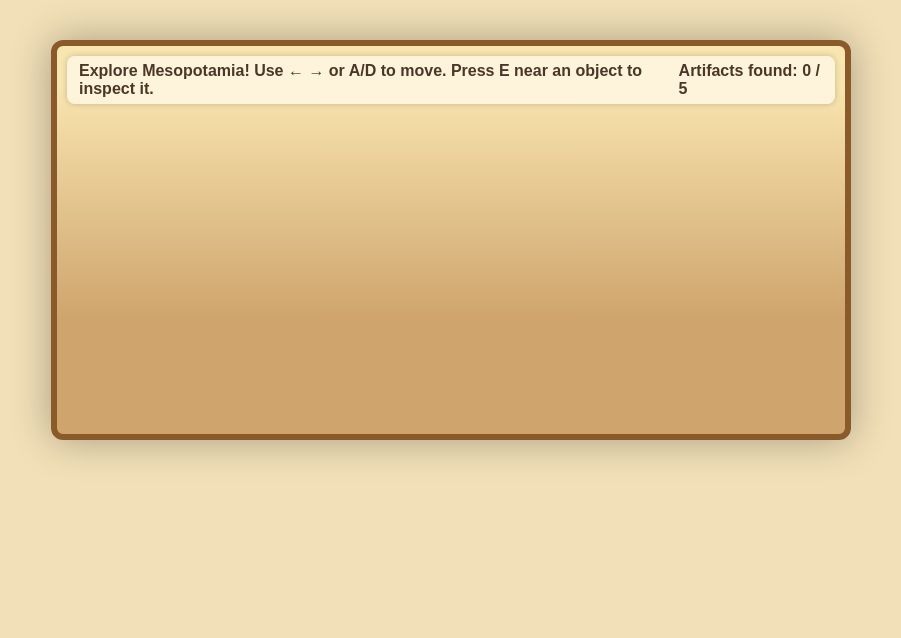
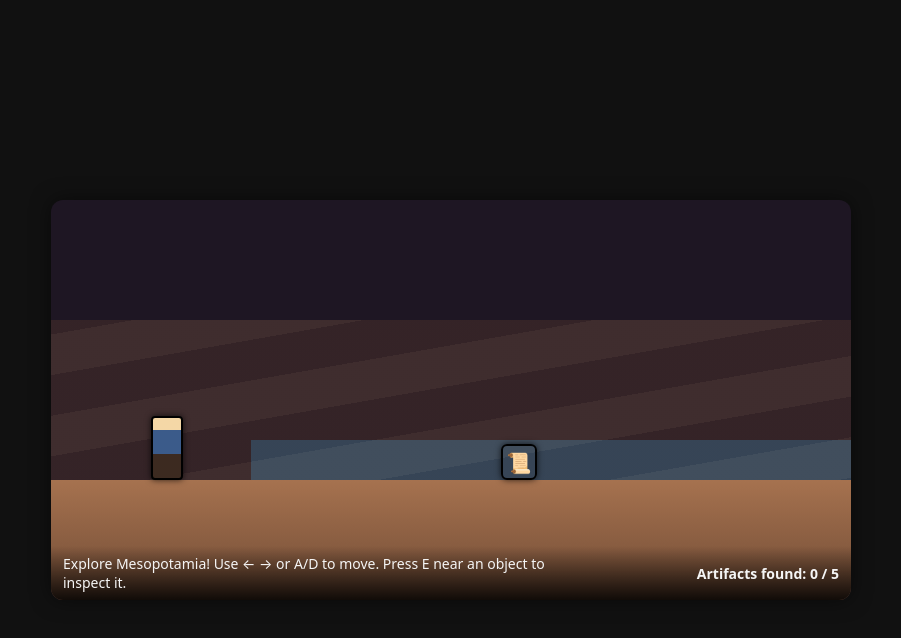
Before and after one commit to AdiMirchandani/Time-Trek, a plain HTML site: page index.html in a window 1280 px wide. Shown: the whole page, without its empty margins (189-1090 px from the left). Drawn offline with Linux system fonts and the light colour scheme.

Commit message:
Update style.css

```diff
--- a/style.css
+++ b/style.css
@@ -1,163 +1,143 @@
-/* --- General Reset --- */
 * {
+  box-sizing: border-box;
   margin: 0;
   padding: 0;
-  box-sizing: border-box;
+  font-family: system-ui, -apple-system, BlinkMacSystemFont, "Segoe UI", sans-serif;
 }
 
 body {
-  background-color: #f2e0b8; /* warm sandy tone */
-  overflow: hidden;
-  font-family: "Poppins", sans-serif;
-  color: #4a3728;
+  background: #111;
+  display: flex;
+  align-items: center;
+  justify-content: center;
+  height: 100vh;
+  color: #f5f5f5;
 }
 
-/* --- Game container --- */
+/* Main game area */
 #game-container {
   position: relative;
   width: 800px;
   height: 400px;
-  margin: 40px auto;
-  border: 6px solid #8b5a2b;
   border-radius: 12px;
-  background: linear-gradient(to top, #cfa56d 30%, #f9e5b0 90%);
   overflow: hidden;
-  box-shadow: 0 0 40px rgba(0, 0, 0, 0.3);
+  box-shadow: 0 0 20px rgba(0, 0, 0, 0.5);
+  background: #1e1623;
 }
 
-/* --- World layers --- */
+/* World is wider than the visible window to allow “scrolling” */
 #world {
-  position: relative;
-  width: 2400px;
+  position: absolute;
+  top: 0;
+  left: 0;
+  width: 2400px; /* big world */
   height: 100%;
-  transition: transform 0.1s ease-out;
+  transform: translateX(0);
+  transition: transform 0.05s linear;
 }
 
-/* Parallax background layers */
+/* Simple layered background */
 .background.layer.ground {
-  background: url("images/desert_ground.png") repeat-x;
-  background-size: cover;
-  height: 100px;
-  width: 2400px;
+  position: absolute;
   bottom: 0;
-  position: absolute;
+  width: 100%;
+  height: 120px;
+  background: linear-gradient(to top, #704b35, #a6724f);
 }
 
 .background.layer.river {
-  background: url("images/river.png") repeat-x;
-  background-size: contain;
   position: absolute;
-  bottom: 80px;
-  width: 2400px;
-  height: 120px;
-  opacity: 0.8;
+  bottom: 120px;
+  left: 200px;
+  width: 900px;
+  height: 40px;
+  background: #246b9b;
+  opacity: 0.6;
 }
 
 .background.layer.city {
-  background: url("images/ziggurat_skyline.png") repeat-x;
-  background-size: cover;
   position: absolute;
-  bottom: 150px;
-  width: 2400px;
-  height: 200px;
-  opacity: 0.7;
+  bottom: 120px;
+  left: 0;
+  width: 100%;
+  height: 160px;
+  background: repeating-linear-gradient(
+    -10deg,
+    #5e3c2e,
+    #5e3c2e 40px,
+    #7c5742 40px,
+    #7c5742 80px
+  );
+  opacity: 0.35;
 }
 
-/* --- Player --- */
+/* Player - the archaeologist */
 #player {
   position: absolute;
-  bottom: 100px;
-  width: 48px;
-  height: 72px;
-  background: url("images/player_idle.png") center/contain no-repeat;
-  animation: idle 1s infinite alternate;
-  transition: transform 0.05s ease-out;
+  width: 32px;
+  height: 64px;
+  background: linear-gradient(to bottom, #f4d7a6 0 20%, #3b5b8a 20% 60%, #3c2a20 60% 100%);
+  border-radius: 4px;
+  border: 2px solid #000;
+  top: 216px; /* stands on ground */
+  left: 100px;
+  box-shadow: 0 0 6px rgba(0, 0, 0, 0.7);
 }
 
-@keyframes idle {
-  from { transform: translateY(0); }
-  to { transform: translateY(-2px); }
-}
-
-/* Walking animation */
-.walking {
-  background: url("images/player_walk.gif") center/contain no-repeat;
-  animation: walk 0.6s steps(6) infinite;
-}
-
-@keyframes walk {
-  0% { transform: translateY(0); }
-  50% { transform: translateY(-3px); }
-  100% { transform: translateY(0); }
-}
-
-/* --- Artifacts --- */
+/* Artifacts */
 .artifact {
   position: absolute;
-  bottom: 100px;
-  width: 48px;
-  height: 48px;
-  background-size: contain;
-  background-repeat: no-repeat;
-  filter: drop-shadow(2px 3px 2px rgba(0, 0, 0, 0.4));
-  cursor: pointer;
-  transition: transform 0.2s ease, opacity 0.3s;
-}
-
-.artifact:hover {
-  transform: scale(1.1);
-}
-
-/* Individual artifact images */
-#artifact-cuneiform {
-  background-image: url("images/cuneiform.png");
-}
-#artifact-plow {
-  background-image: url("images/plow.png");
-}
-#artifact-irrigation {
-  background-image: url("images/irrigation.png");
-}
-#artifact-wheel {
-  background-image: url("images/wheel.png");
-}
-#artifact-math {
-  background-image: url("images/math_tablet.png");
-}
-
-/* Collected fade effect */
-.artifact.collected {
-  opacity: 0.3;
-  filter: grayscale(100%);
-}
-
-/* --- HUD --- */
-#hud {
-  position: absolute;
-  top: 10px;
-  left: 10px;
-  right: 10px;
-  display: flex;
-  justify-content: space-between;
-  font-size: 16px;
-  font-weight: 600;
-  background: rgba(255, 248, 230, 0.8);
-  border-radius: 8px;
-  padding: 6px 12px;
-  box-shadow: 0 0 6px rgba(0, 0, 0, 0.2);
-}
-
-/* --- Popup --- */
-#popup {
-  position: absolute;
-  top: 0;
-  left: 0;
-  width: 100%;
-  height: 100%;
-  background: rgba(40, 26, 13, 0.8);
+  bottom: 120px;
+  width: 36px;
+  height: 36px;
+  border-radius: 6px;
+  border: 2px solid #000;
+  box-shadow: 0 0 6px rgba(0, 0, 0, 0.7);
   display: flex;
   align-items: center;
   justify-content: center;
+  font-size: 20px;
+  cursor: pointer;
+}
+
+.artifact::after {
+  /* Default icon (overwritten per type using data-type in JS if you want) */
+  content: "❓";
+}
+
+/* Collected state */
+.artifact.collected {
+  opacity: 0.3;
+  filter: grayscale(1);
+}
+
+/* HUD */
+#hud {
+  position: absolute;
+  bottom: 0;
+  left: 0;
+  width: 100%;
+  padding: 8px 12px;
+  background: linear-gradient(to top, rgba(0, 0, 0, 0.85), transparent);
+  font-size: 14px;
+  display: flex;
+  justify-content: space-between;
+  align-items: center;
+}
+
+#message {
+  max-width: 520px;
+}
+
+/* Popup */
+#popup {
+  position: absolute;
+  inset: 0;
+  background: rgba(0, 0, 0, 0.75);
+  display: flex;
+  align-items: center;
+  justify-content: center;
+  z-index: 10;
 }
 
 #popup.hidden {
@@ -165,37 +145,58 @@ body {
 }
 
 #popup-content {
-  background: #fff7e6;
-  color: #3d2a15;
-  width: 70%;
-  padding: 20px;
+  background: #2c2130;
   border-radius: 10px;
-  text-align: center;
-  box-shadow: 0 0 20px rgba(0, 0, 0, 0.4);
+  padding: 20px 24px;
+  max-width: 520px;
+  border: 1px solid #a07ecb;
+  box-shadow: 0 0 14px rgba(0, 0, 0, 0.7);
 }
 
-#popup-content h2 {
-  margin-bottom: 10px;
-  color: #8b4513;
+#popup-title {
+  margin-bottom: 8px;
 }
 
-#popup-content p {
-  font-size: 16px;
-  line-height: 1.5;
+#popup-text {
+  line-height: 1.4;
+  margin-bottom: 14px;
 }
 
 #popup-close {
-  margin-top: 15px;
-  padding: 8px 16px;
-  font-size: 15px;
-  background-color: #a0662b;
+  padding: 6px 12px;
+  border-radius: 6px;
   border: none;
-  border-radius: 6px;
-  color: white;
+  background: #a07ecb;
+  color: #111;
+  font-weight: 600;
   cursor: pointer;
-  transition: background 0.3s;
 }
 
 #popup-close:hover {
-  background-color: #c27a32;
+  background: #c6a8f3;
 }
+
+/* Artifacts icons per type (just for fun) */
+#artifact-cuneiform::after {
+  content: "📜";
+}
+
+#artifact-plow::after {
+  content: "🌾";
+}
+
+#artifact-irrigation::after {
+  content: "💧";
+}
+
+#artifact-wheel::after {
+  content: "🛞";
+}
+
+#artifact-math::after {
+  content: "🔢";
+}
+
+#found {
+  font-weight: 600;
+}
```
